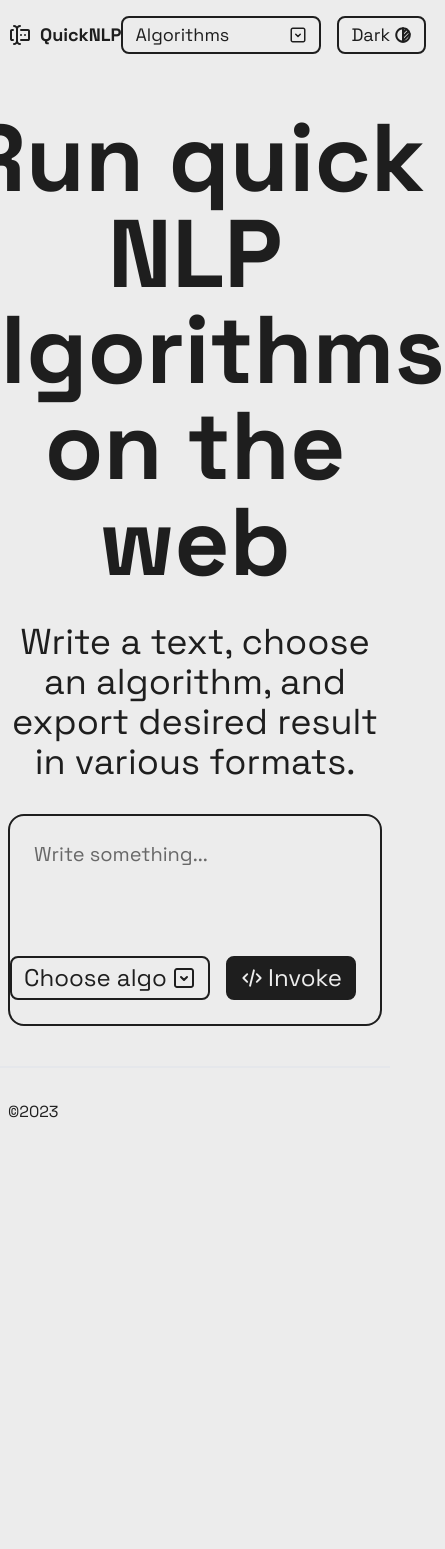
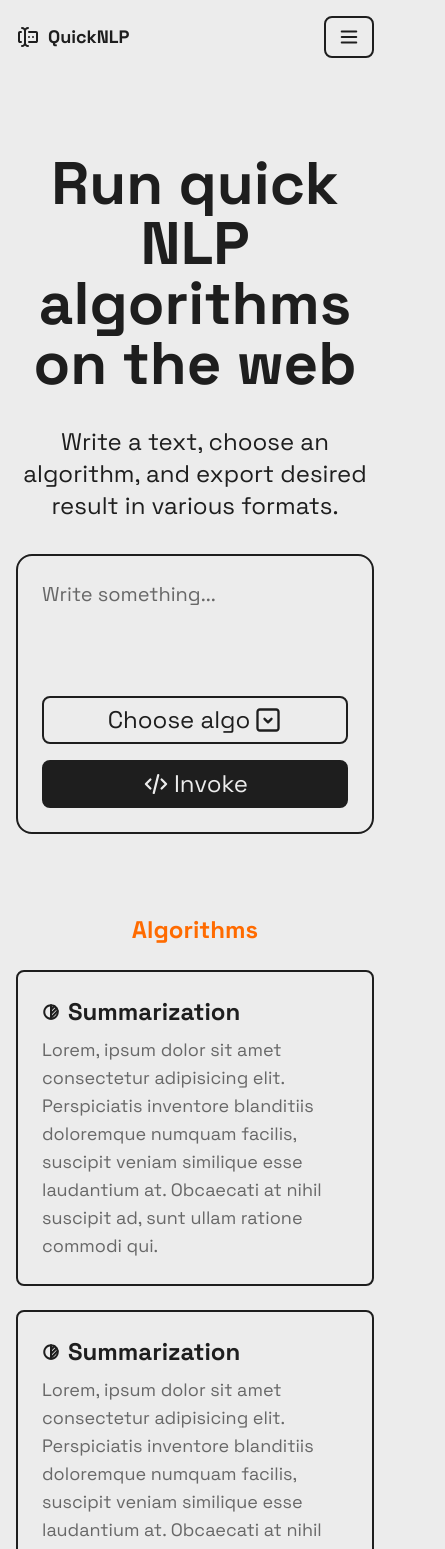
Before and after one commit to michaelhpet/quicknlp-client, a Next.js app: page / in a window 390 px wide. Shown: the top 1549 px of the page, 445 px wide, since content can reach past the window. Before the commit the page ends 1156 px from the top, so only its background shows below. Built offline with nearby package versions, Linux system fonts and the light colour scheme.

Commit message:
feat: complete landing page

```diff
--- a/src/app/globals.css
+++ b/src/app/globals.css
@@ -22,6 +22,11 @@
   textarea::-webkit-scrollbar {
     display: none;
   }
+
+  a,
+  button {
+    -webkit-tap-highlight-color: transparent;
+  }
 }
 
 body {
--- a/src/app/layout.tsx
+++ b/src/app/layout.tsx
@@ -5,6 +5,8 @@ import Button from "@/components/Button";
 import BrightnessIcon from "@/icons/BrightnessIcon";
 import { Space_Grotesk } from "next/font/google";
 import DropdownIcon from "@/icons/DropdownIcon";
+import ExternalLinkIcon from "@/icons/ExternalLinkIcon";
+import MenuIcon from "@/icons/MenuIcon";
 
 const spaceGrotesk = Space_Grotesk({
   subsets: ["latin"],
@@ -20,25 +22,33 @@ export default function RootLayout(props: Props) {
   return (
     <html lang="en">
       <body className={spaceGrotesk.className}>
-        <header className="sticky top-0 max-w-[1080px] mx-auto flex items-center justify-between px-2 py-4 bg-background">
+        <header className="sticky top-0 max-w-[1080px] mx-auto flex items-center justify-between p-4 bg-background">
           <Link href="/" className="flex items-center gap-2">
             <QuickNLPIcon />
             <h1 className="text-lg font-bold">QuickNLP</h1>
           </Link>
 
-          <div className="flex items-center gap-4">
+          <div className="items-center gap-4 hidden sm:flex">
             <Button endIcon={DropdownIcon} className="min-w-[200px]">
               Algorithms
             </Button>
             <Button endIcon={BrightnessIcon}>Dark</Button>
           </div>
+          <Button startIcon={MenuIcon} className="block sm:hidden" />
         </header>
 
-        <main className="max-w-[1080px] mx-auto px-2">{props.children}</main>
+        <main className="max-w-[1080px] mx-auto px-4">{props.children}</main>
 
-        <footer className="border-t-2 border-solid">
-          <div className="max-w-[1080px] mx-auto flex items-center gap-2 px-2 py-8">
+        <footer className="border-t-2 border-solid border-foreground">
+          <div className="max-w-[1080px] mx-auto flex items-center gap-4 px-4 py-8">
             <p>&copy;{new Date().getFullYear()}</p>
+            <Button
+              href="https://michaelhpet.com"
+              external
+              endIcon={ExternalLinkIcon}
+            >
+              Michael Peter
+            </Button>
           </div>
         </footer>
       </body>
--- a/src/app/page.tsx
+++ b/src/app/page.tsx
@@ -1,3 +1,4 @@
+import AlgoCard from "@/components/AlgoCard";
 import Button from "@/components/Button";
 import TextArea from "@/components/TextArea";
 import CodeIcon from "@/icons/CodeIcon";
@@ -5,25 +6,49 @@ import DropdownIcon from "@/icons/DropdownIcon";
 
 export default function Home() {
   return (
-    <article className="flex flex-col items-center gap-8 py-10 text-center">
-      <h1 className="font-bold text-8xl">
+    <div className="flex flex-col gap-10 mb-10">
+      <article className="flex flex-col items-center gap-8 py-10 sm: pt-20 text-center">
+        <h1 className="font-bold text-6xl sm:text-8xl">
           Run quick NLP algorithms on the web
         </h1>
-      <p className="text-4xl">
-        Write a text, choose an algorithm, and export desired result in various
-        formats.
+        <p className="text-2xl sm:text-4xl">
+          Write a text, choose an algorithm, and export desired result in
+          various formats.
         </p>
         <form className="w-full flex flex-col gap-8 p-6 border-2 border-foreground rounded-2xl">
           <TextArea name="corpus" rows={3} placeholder="Write something..." />
-        <div className="flex items-center justify-end gap-4">
-          <Button size="lg" endIcon={DropdownIcon} className="min-w-[200px]">
+          <div className="flex flex-col sm:flex-row items-center justify-end gap-4">
+            <Button
+              size="lg"
+              endIcon={DropdownIcon}
+              className="min-w-full sm:min-w-[220px]"
+            >
               Choose algo
             </Button>
-          <Button size="lg" variant="contained" startIcon={CodeIcon}>
+            <Button
+              size="lg"
+              variant="contained"
+              startIcon={CodeIcon}
+              className="min-w-full sm:min-w-0"
+            >
               Invoke
             </Button>
           </div>
         </form>
       </article>
+
+      <article className="flex flex-col gap-6">
+        <h2 className="font-bold text-2xl text-center text-accent">
+          Algorithms
+        </h2>
+        <div className="grid grid-cols-[repeat(auto-fill,_minmax(300px,_1fr))] gap-6">
+          {Array(16)
+            .fill(0)
+            .map((_, i) => (
+              <AlgoCard key={i} />
+            ))}
+        </div>
+      </article>
+    </div>
   );
 }
--- /dev/null
+++ b/src/components/AlgoCard/index.tsx
@@ -0,0 +1,18 @@
+import BrightnessIcon from "@/icons/BrightnessIcon";
+
+export default function AlgoCard() {
+  return (
+    <article className="flex flex-col gap-2 p-6 border-2 border-foreground rounded-lg">
+      <div className="flex items-center gap-2">
+        <BrightnessIcon />
+        <p className="font-bold text-2xl">Summarization</p>
+      </div>
+      <p className="text-lg text-highlight">
+        Lorem, ipsum dolor sit amet consectetur adipisicing elit. Perspiciatis
+        inventore blanditiis doloremque numquam facilis, suscipit veniam
+        similique esse laudantium at. Obcaecati at nihil suscipit ad, sunt ullam
+        ratione commodi qui.
+      </p>
+    </article>
+  );
+}
--- a/src/components/Button/index.tsx
+++ b/src/components/Button/index.tsx
@@ -29,7 +29,7 @@ export default function Button(props: Props) {
   const element = (
     <button
       {...domProps}
-      className={`flex items-center justify-between gap-1 px-3 py-2 border-2 border-foreground rounded-lg hover:scale-105 transition-all ${
+      className={`flex items-center justify-center sm:justify-between gap-1 px-3 py-2 border-2 border-foreground rounded-lg hover:scale-105 transition-all ${
         size === "sm" ? "text-base" : size === "lg" ? "text-2xl" : "text-lg"
       } leading-none ${
         variant === "contained" ? "text-background bg-foreground" : ""
@@ -37,7 +37,7 @@ export default function Button(props: Props) {
     >
       {StartIcon ? (
         <StartIcon
-          size={size === "sm" ? "16" : size === "lg" ? "24" : "18"}
+          size={size === "sm" ? "20" : size === "lg" ? "28" : "22"}
           color={
             variant === "contained"
               ? "rgb(var(--background-color))"
@@ -48,7 +48,7 @@ export default function Button(props: Props) {
       {domProps.children}
       {EndIcon ? (
         <EndIcon
-          size={size === "sm" ? "16" : size === "lg" ? "24" : "18"}
+          size={size === "sm" ? "20" : size === "lg" ? "28" : "22"}
           color={
             variant === "contained"
               ? "rgb(var(--background-color))"
--- /dev/null
+++ b/src/icons/MenuIcon.tsx
@@ -0,0 +1,22 @@
+import IconProps from "@/types/IconProps";
+
+export default function MenuIcon(props: IconProps) {
+  return (
+    <svg
+      xmlns="http://www.w3.org/2000/svg"
+      width={props.size || "24"}
+      height={props.size || "24"}
+      viewBox="0 0 24 24"
+      strokeWidth="2"
+      stroke={props.color || "rgb(var(--foreground-color))"}
+      fill="none"
+      strokeLinecap="round"
+      strokeLinejoin="round"
+    >
+      <path stroke="none" d="M0 0h24v24H0z" fill="none" />
+      <path d="M4 6l16 0" />
+      <path d="M4 12l16 0" />
+      <path d="M4 18l16 0" />
+    </svg>
+  );
+}
```
Also changed, not shown: src/constants/index.ts (deleted, +0 -12 lines). Lines whose indentation alone changed are shown as unchanged.
